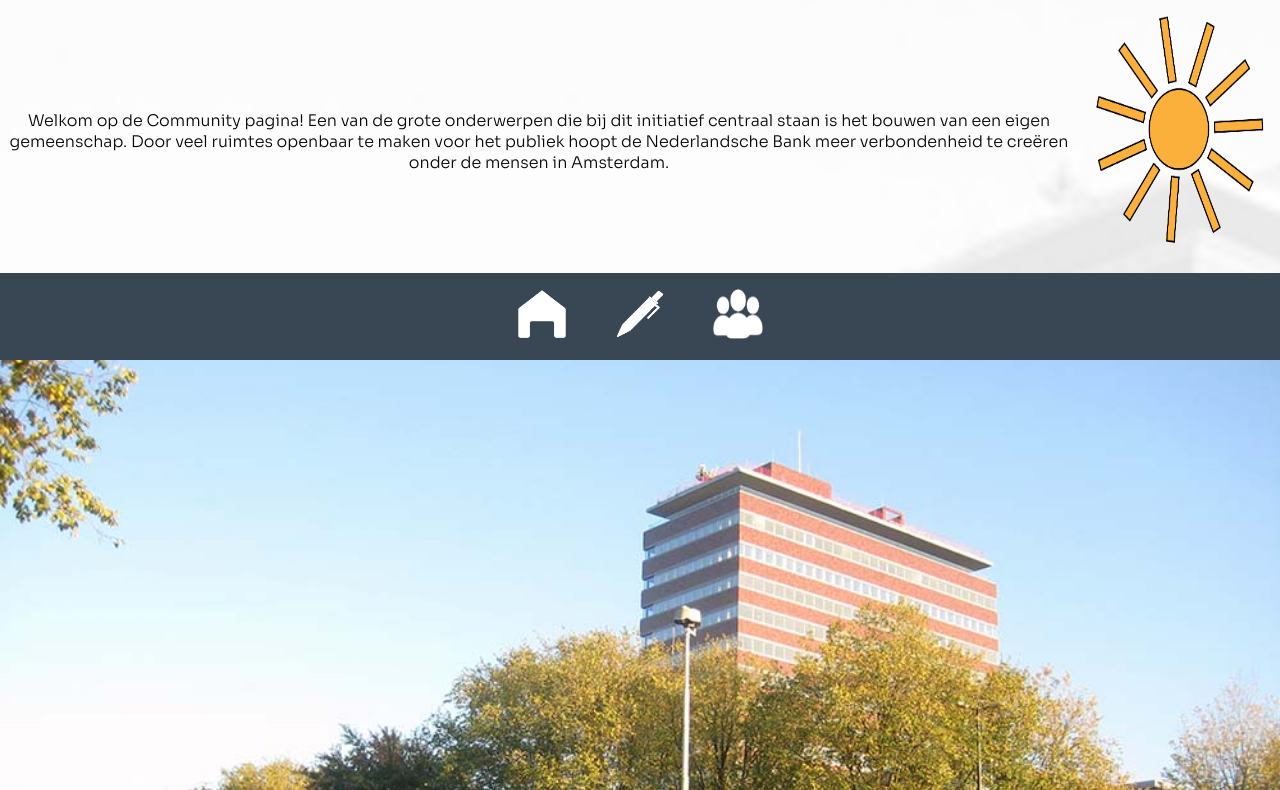
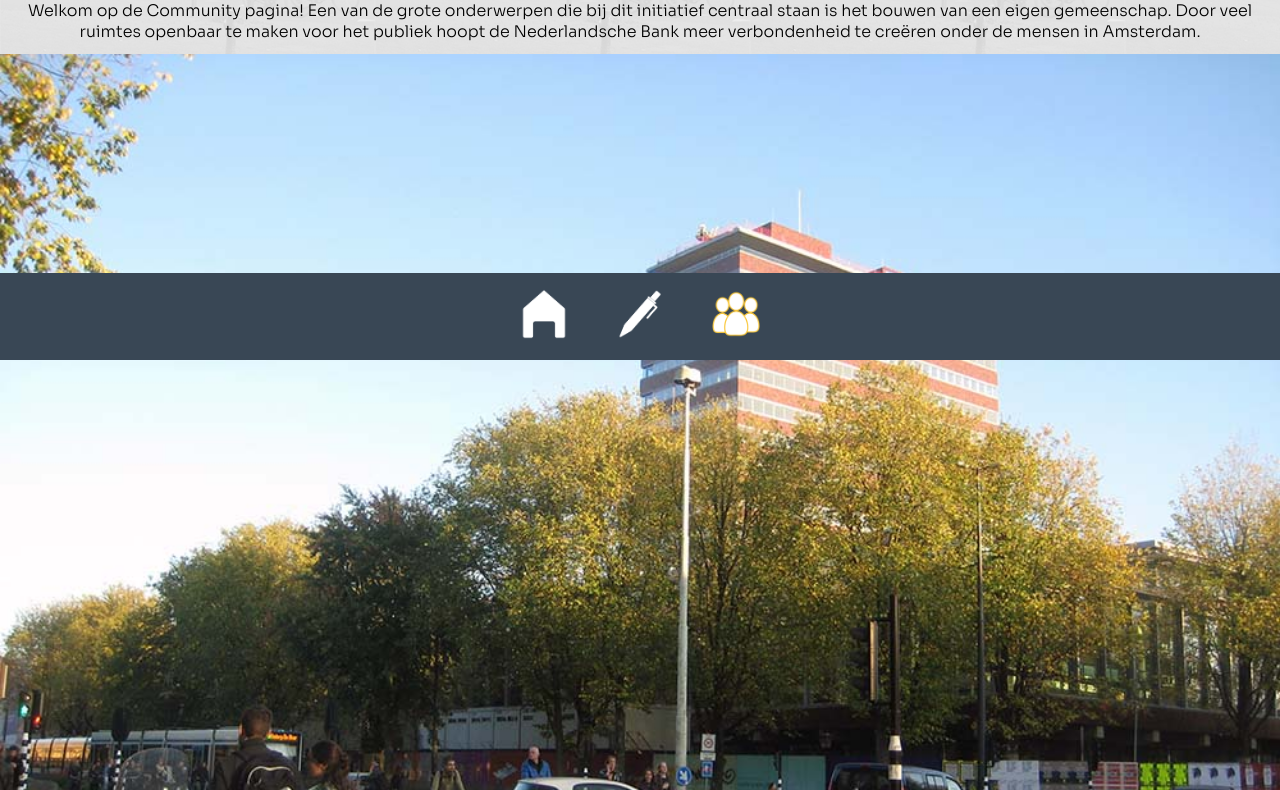
Before and after one commit to DavidJMThemans/DeLieveGroenStad, a plain HTML site: page com.html in a window 1280 px wide. Shown: the part 440-1230 px from the top of the page. Drawn offline with Linux system fonts and the light colour scheme; a web font is replaced by a local one.

Commit message:
Add files via upload

```diff
--- a/com.html
+++ b/com.html
@@ -18,7 +18,6 @@
             centraal staan is het bouwen van een eigen  gemeenschap. Door veel ruimtes openbaar
             te maken voor het publiek hoopt de Nederlandsche Bank meer verbondenheid te creëren
             onder de mensen in Amsterdam.
-            <img class='zon' src="images/Sun.png" alt="Illustratie van een son">
         </p>
         <img src="images/ComPage.jpg" alt="Beneden aanzicht van het gebouw">
         <section>
@@ -35,9 +34,9 @@
     <footer>
         <nav>
             <ul>
-                <li><a href="index.html"><img src="images/NavIcons_NoStrHomeWF.png" alt="Icoon voor Home pagina"></a></li>
-                <li><a href="fac.html"><img src="images/NavIcons_NoStrPenWF.png" alt="Icoon voor Faciliteiten pagina"></a></li>
-                <li><a href="com.html"><img src="images/NavIcons_NoStrPeopleWF.png" alt="Icoon voor Community pagina"></a></li>
+                <li><a href="index.html"><img src="images/NoStrHomeWF.png" alt="Icoon voor Home pagina"></a></li>
+                <li><a href="fac.html"><img src="images/NoStrPenWF.png" alt="Icoon voor Faciliteiten pagina"></a></li>
+                <li><a href="com.html"><img src="images/YelStrPeopleWF.png" alt="Icoon voor Community pagina"></a></li>
             </ul>
         </nav>
     </footer>
--- a/css/style.css
+++ b/css/style.css
@@ -12,7 +12,7 @@ body {
     display: flex;
     flex-wrap: wrap;
     background-image: url('../images/Background.jpg');
-    background-size: cover;
+
 }
 
 main {
@@ -46,7 +46,7 @@ section {
 }
 
 p {
-    padding-bottom: 10%;
+    padding: 1em;
 }
 
 main > p {
@@ -65,7 +65,7 @@ h1 {
 h2 {
     color: #519872;
     font-family: Sora-Bold;
-    margin: 1em;
+    margin: 0.5em;
 }
 
 nav {
@@ -89,7 +89,6 @@ footer {
 
 footer img {
     height: 50px;
-    width: 50px;
 }
 
 ul {
@@ -107,12 +106,12 @@ main > p {
 }
 
 main > img {
-    margin-bottom: 1em;
+    margin-bottom: 0.5em;
 }
 
 .zon {
     width: 170px;
-    height: 250px;
+    height: 220px;
     margin: 1em;
 }
 
```
Also changed, not shown: fac.html (+3 -3 lines), index.html (+3 -3 lines), images/NoStrHomeWF.png (added), images/NoStrPenWF.png (added), images/NoStrPeopleWF.png (added), images/YelStrHomeWF.png (added), images/YelStrPenWF.png (added), images/YelStrPeopleWF.png (added).
